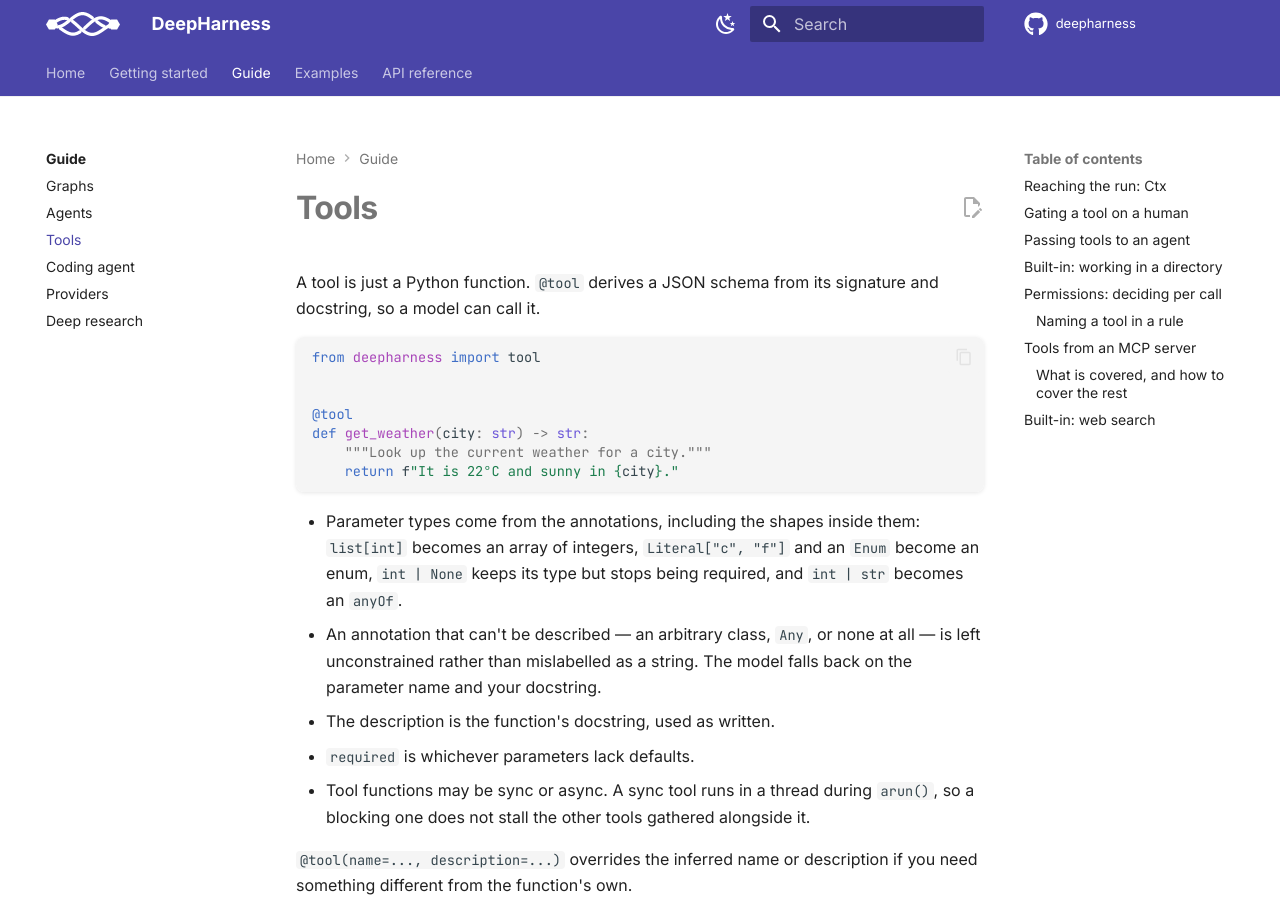
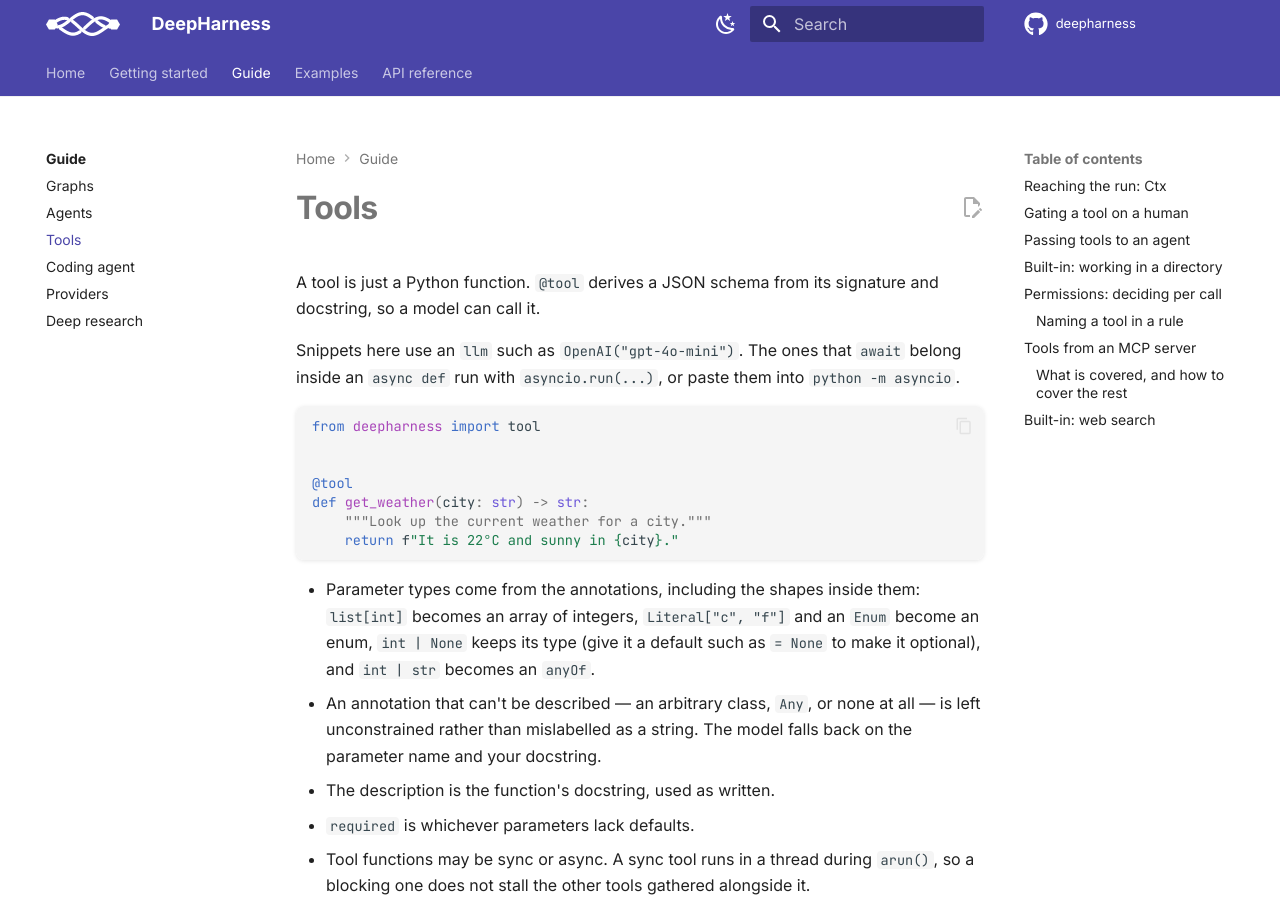
Before and after one commit to sayedshaun/deepharness, an MkDocs documentation site: the page built from docs/guide/tools.md, in a window 1280 px wide and 900 px high. Built offline with MkDocs 1.6.1 and Material for MkDocs 9.7.7, drawn with Linux system fonts in a browser that asks for light colours; comment, search, counter and statistics services are not loaded; some of the changed text lies outside the part shown.

Commit message:
docs: fix the tools guide snippets and the optional-parameter rule

````diff
--- a/docs/guide/tools.md
+++ b/docs/guide/tools.md
@@ -2,6 +2,9 @@
 
 A tool is just a Python function. `@tool` derives a JSON schema from its signature and
 docstring, so a model can call it.
+
+Snippets here use an `llm` such as `OpenAI("gpt-4o-mini")`. The ones that `await` belong inside
+an `async def` run with `asyncio.run(...)`, or paste them into `python -m asyncio`.
 
 ```python
 from deepharness import tool
@@ -15,7 +18,7 @@ def get_weather(city: str) -> str:
 
 - Parameter types come from the annotations, including the shapes inside them: `list[int]`
   becomes an array of integers, `Literal["c", "f"]` and an `Enum` become an enum, `int | None`
-  keeps its type but stops being required, and `int | str` becomes an `anyOf`.
+  keeps its type (give it a default such as `= None` to make it optional), and `int | str` becomes an `anyOf`.
 - An annotation that can't be described — an arbitrary class, `Any`, or none at all — is left
   unconstrained rather than mislabelled as a string. The model falls back on the parameter name
   and your docstring.
````
Also changed, not shown: other parts of docs/guide/tools.md (+3 -1 lines).
